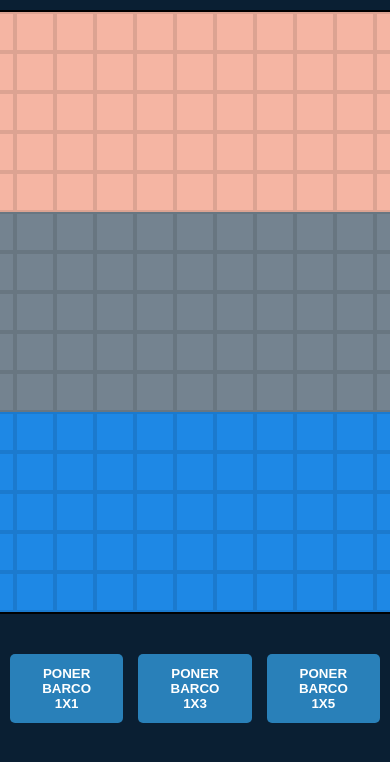
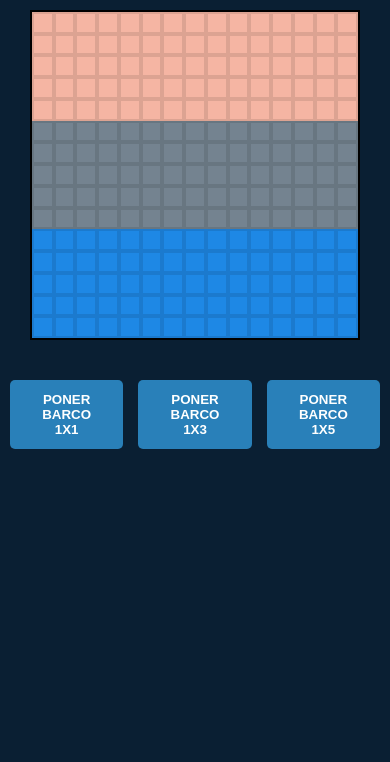
Before and after one commit to UNIZAR-30226-2026-07/BombaVa-FrontendWeb, a React (Vite) app in the folder bombava-frontend/: page /configurar in a window 390 px wide. Shown: the top 762 px of the page. Built offline with nearby package versions, Linux system fonts and the light colour scheme.

Commit message:
FIX: Tablero de juego hecho de manera responsive

```diff
--- a/bombava-frontend/src/componentes/barco/Barco.jsx
+++ b/bombava-frontend/src/componentes/barco/Barco.jsx
@@ -1,4 +1,4 @@
-import { TAMANO_CELDA } from '../../utils/constantes.js';
+import { TAMANO_TABLERO } from '../../utils/constantes.js';
 import '../../styles/Barco.css';
 
 /* Estructura de 'barco':
@@ -13,19 +13,22 @@ import '../../styles/Barco.css';
 */
 const Barco = ({ barco, estaSeleccionado, onClick }) => {
 
-  // Calculamos la posición del barco
-  const PosIzq = barco.posicion.x * TAMANO_CELDA;
-  const PosArriba = barco.posicion.y * TAMANO_CELDA;
+  const esHorizontal = barco.orientacion === 'E' || barco.orientacion === 'O';
 
-  const esHorizontal = barco.orientacion === 'E' || barco.orientacion === 'O';
+  // Calculamos la posición y dimensiones en porcentajes relativos al tablero
+  // Ya que el tablero será responsive, el tamaño de la celda cambia, por lo que hay que calcularlo
+  // en base al tamaño del tablero.
+  const porcentajeCelda = 100 / TAMANO_TABLERO;
+  const PosIzq = barco.posicion.x * porcentajeCelda;
+  const PosArriba = barco.posicion.y * porcentajeCelda;
 
   let ancho, alto;
   if (esHorizontal) {
-    ancho = TAMANO_CELDA * barco.tamano;
-    alto = TAMANO_CELDA;
+    ancho = porcentajeCelda * barco.tamano;
+    alto = porcentajeCelda;
   } else {
-    ancho = TAMANO_CELDA;
-    alto = TAMANO_CELDA * barco.tamano;
+    ancho = porcentajeCelda;
+    alto = porcentajeCelda * barco.tamano;
   }
 
   //Nombre de la clase basado en el estado y tipo del barco
@@ -38,10 +41,10 @@ const Barco = ({ barco, estaSeleccionado, onClick }) => {
     <div
       className={nombreClase}
       style={{
-        left: `${PosIzq}px`,
-        top: `${PosArriba}px`,
-        width: `${ancho}px`,
-        height: `${alto}px`,
+        left: `${PosIzq}%`,
+        top: `${PosArriba}%`,
+        width: `${ancho}%`,
+        height: `${alto}%`,
       }}
     >
       {/*Divido la parte visual y la de la entidad de barco,
@@ -50,21 +53,24 @@ const Barco = ({ barco, estaSeleccionado, onClick }) => {
         onClick={(e) => {
           // Calculamos la celda exacta en la que se hizo click
 
-          // Obtenemos la posición exacta del clic dentro de la pantalla
-          // e.target es el elemento HTML y getBoundingClientRect() devuelve
-          // información sobre su posición en el navegador, es decir, dónde
-          // empieza el barco en la pantalla, sus márgenes left y top
+          // Obtenemos la posición del barco en pixeles, respecto al contenedor del tablero
           const rect = e.target.getBoundingClientRect();
+          // Posición del click respecto a la esquina superior izquierda del barco
           const clickXEnPixeles = e.clientX - rect.left;
           const clickYEnPixeles = e.clientY - rect.top;
 
-          // Calculamos el offset de las celdas respecto a la posición celda de
-          // arriba a la izquierda.
-          const movimientoCeldasX = Math.floor(clickXEnPixeles / TAMANO_CELDA);
-          const movimientoCeldasY = Math.floor(clickYEnPixeles / TAMANO_CELDA);
+          // Calculamos el tamaño en pixeles que ocupa una sola celda visualmente ahora mismo
+          // Como es responsive, el tamaño de la celda cambia, por lo que hay que calcularlo
+          const tamanoCeldaPxWidth = rect.width / (esHorizontal ? barco.tamano : 1);
+          const tamanoCeldaPxHeight = rect.height / (esHorizontal ? 1 : barco.tamano);
 
-          // Calculamos la celda clicada sumando el offset a la
-          // posición del barco.
+          // Dado el tamaño en pixeles de una celda y la posición en pixeles del click,
+          // calculamos el numero de celdas respecto a la posición superior izquierda del barco.
+          const movimientoCeldasX = Math.floor(clickXEnPixeles / tamanoCeldaPxWidth);
+          const movimientoCeldasY = Math.floor(clickYEnPixeles / tamanoCeldaPxHeight);
+
+          // Calculamos la celda clicada sumando el offset(número de celdas) a la
+          // posición del barco(la posición de la primera celda del barco).
           const celdaClicadaX = barco.posicion.x + movimientoCeldasX;
           const celdaClicadaY = barco.posicion.y + movimientoCeldasY;
 
--- a/bombava-frontend/src/componentes/tablero/Celda.jsx
+++ b/bombava-frontend/src/componentes/tablero/Celda.jsx
@@ -1,4 +1,4 @@
-import { TAMANO_CELDA,COLORES_TERRENO } from '../../utils/constantes.js';
+import { COLORES_TERRENO } from '../../utils/constantes.js';
 import '../../styles/Celda.css';
 
 const Celda = ({ x, y, tipo_terreno, enRangoAtaque, onClick }) => {
@@ -10,9 +10,9 @@ const Celda = ({ x, y, tipo_terreno, enRangoAtaque, onClick }) => {
       className={tipoCelda}
       onClick={() => onClick(x, y)}
       style={{
-          width: `${TAMANO_CELDA}px`,
-          height: `${TAMANO_CELDA}px`,
-          backgroundColor: COLORES_TERRENO[tipo_terreno]
+        width: '100%',
+        height: '100%',
+        backgroundColor: COLORES_TERRENO[tipo_terreno]
       }}
     >
     </div>
--- a/bombava-frontend/src/componentes/tablero/Tablero.jsx
+++ b/bombava-frontend/src/componentes/tablero/Tablero.jsx
@@ -35,9 +35,9 @@ const generarMapaConfiguracion = () => {
       // Ejemplo de mapa con un isla -> Habría que cambiarlo para que sea mejor.
       if (y >= 10) {
         tipoterreno = TERRENO.AGUA;
-      } else if (y>=5){
+      } else if (y >= 5) {
         tipoterreno = TERRENO.NO_VISION;
-      }else{
+      } else {
         tipoterreno = TERRENO.NO_VISION_ENEMIGO;
       }
 
@@ -69,9 +69,11 @@ const Tablero = ({ onCellClick, configurar, celdasEnRango }) => {
   return (
     <div className="tablero"
       style={{
-        // Aplicamos el formato de cuadricula
-        gridTemplateColumns: `repeat(${TAMANO_TABLERO}, ${TAMANO_CELDA}px)`,
-        gridTemplateRows: `repeat(${TAMANO_TABLERO}, ${TAMANO_CELDA}px)`
+        // Aplicamos el formato de cuadricula usando fracciones (1fr) para ser responsive
+        // Se crean TAMANO_TABLERO columnas y TAMANO_TABLERO filas. Cada columna y cada
+        // fila ocupa 1fr de espacio, es decir, del esapcio total se divide entre TAMANO_TABLERO
+        gridTemplateColumns: `repeat(${TAMANO_TABLERO}, 1fr)`,
+        gridTemplateRows: `repeat(${TAMANO_TABLERO}, 1fr)`
       }}
     >
       {/*Mapeamos el mapa para mostrar cada celda*/}
--- a/bombava-frontend/src/styles/Combate.css
+++ b/bombava-frontend/src/styles/Combate.css
@@ -2,21 +2,29 @@
 .combate-contenedor {
     display: flex;
     flex-direction: row;
+    flex-wrap: wrap;
+    /* Permite que si la pantalla es muy pequeña, los elementos se adapten
+    y se pongan en una sola columna */
     align-items: flex-start;
     padding: 1.5%;
-    gap: 8%;
+    gap: 4%;
     /* Separación entre las tres columnas */
     background-color: #0a1f33;
     box-sizing: border-box;
+    min-height: 100vh;
 }
 
 /*COLUMNA IZQUIERDA: Barras de recuros y el Mapa */
 .combate-columna-izquierda {
     display: flex;
     flex-direction: column;
-    gap: 5px;
-    /* Separación entre las barras y el mapa */
-    min-width: max-content;
+    gap: 15px;
+    /*espacio entre los elementos*/
+    flex: 1.5;
+    /*Tamaño relativo de la columna, 1.5 la de la izquierda y 1 la central y la derecha*/
+    min-width: 300px;
+    /*Ancho minimo de la columna*/
+    box-sizing: border-box;
 }
 
 .recursos-contendor {
@@ -30,11 +38,12 @@
 
 .mapa-contendor {
     background: linear-gradient(to bottom, #b68d68, #8b5e3c);
-    padding: 1%;
+    padding: 2%;
     border-radius: 10px;
     box-shadow: 0 4px 4px rgba(0, 0, 0, 0.5);
-    width: max-content;
-    height: max-content;
+    width: 100%;
+    max-width: 700px;
+    box-sizing: border-box;
 }
 
 /*COLUMNA CENTRAL: Botones de ataque/movimiento */
@@ -44,9 +53,14 @@
     align-items: center;
     background: linear-gradient(to bottom, #b68d68, #8b5e3c);
     border-radius: 10px;
-    padding: 1%;
+    padding: 1rem;
     box-shadow: 0 4px 8px rgba(0, 0, 0, 0.4);
     align-self: center;
+    flex: 1;
+    /*Tamaño relativo de la columna*/
+    min-width: 250px;
+    /*Ancho minimo de la columna*/
+    box-sizing: border-box;
 }
 
 .titulo-acciones {
@@ -75,4 +89,9 @@
 .combate-columna-derecha {
     display: flex;
     flex-direction: column;
+    flex: 1;
+    /*Tamaño relativo de la columna*/
+    min-width: 250px;
+    /*Ancho minimo de la columna*/
+    box-sizing: border-box;
 }
--- a/bombava-frontend/src/styles/ConfigFlota.css
+++ b/bombava-frontend/src/styles/ConfigFlota.css
@@ -1,39 +1,59 @@
 /* Contenedor principal de la pantalla de configuración */
 .mapa_config {
-  position: relative; /* Para que los barcos usen este origen (0,0) */
+  position: relative;
+  /* Para que los barcos usen este origen (0,0) */
   display: flex;
-  flex-direction: column; /* Alinea los hijos (Tablero, Barcos, Botones) en vertical */
-  align-items: center;    /* Centra todo horizontalmente */
+  flex-direction: column;
+  /* Alinea los hijos (Tablero, Barcos, Botones) en vertical */
+  align-items: center;
+  /* Centra todo horizontalmente */
   padding: 10px;
   border-radius: 8px;
   margin: 0px;
 }
 
 .contenedor-horizontal {
-  display: flex;
-  flex-direction: row; /* Alinea tablero y panel de lado a lado */
+  display: grid;
+  grid-template-columns: 1fr minmax(0, 550px) 1fr;
+  /* 1fr: columna izquierda (vacía), minmax(0, 550px): columna central (tablero), 1fr: columna derecha (botones) */
   align-items: flex-start;
-  gap: 20px; /* Espacio entre el tablero y los botones */
+  /* Alinea los elementos hacia arriba */
+  gap: 20px;
+  /* Espacio entre el tablero y los botones */
   margin-bottom: 20px;
+  width: 100%;
 }
 
 .panel-lateral {
   background-color: #2c3e50;
   color: white;
-  right: -200px; /* Lo pone fuera del tablero, a la derecha */
+  grid-column: 3;
+  /*Columna derecha*/
+  justify-self: flex-start;
+  /*Alinea el contenido a la izquierda*/
   padding: 20px;
   border-radius: 8px;
   display: flex;
   flex-direction: column;
   gap: 10px;
   min-width: 150px;
-  box-shadow: 2px 2px 10px rgba(0,0,0,0.3);
+  box-shadow: 2px 2px 10px rgba(0, 0, 0, 0.3);
 }
 
 .tablero-contenedor {
-    position: relative; /* Los barcos ahora usarán ESTE div como (0,0) */
-    width: fit-content; /* Se ajusta al tamaño del tablero */
-    margin: 0 auto;    /* Lo mantiene centrado si es necesario */
+  position: relative;
+  /* Los barcos usarán ESTE div como contenedor */
+  grid-column: 2;
+  width: 100%;
+  max-width: 550px;
+  /* Tamaño máximo */
+  aspect-ratio: 1 / 1;
+  /*Mantiene la proporción 1:1, la de un cuadrado, que es el tablero*/
+  background-color: rgb(30, 130, 220);
+  border: 2px solid rgb(0, 0, 0);
+  box-sizing: border-box;
+  margin: 0 auto;
+  /* Lo mantiene centrado */
 }
 
 /* Contenedor de los botones de selección de barco */
@@ -66,7 +86,7 @@
 }
 
 /*Lo hago para que el boton de eliminar sea de otro color*/
-.eliminarBarco-btn{
+.eliminarBarco-btn {
   padding: 12px 24px;
   font-weight: bold;
   text-transform: uppercase;
--- a/bombava-frontend/src/styles/Mapa.css
+++ b/bombava-frontend/src/styles/Mapa.css
@@ -1,4 +1,9 @@
 .mapa {
   position: relative;
-  width: fit-content;
+  width: 100%;
+  aspect-ratio: 1 / 1;
+  /*Mantiene la proporción 1:1, la de un cuadrado, que es el tablero*/
+  background-color: rgb(30, 130, 220);
+  border: 2px solid rgb(0, 0, 0);
+  box-sizing: border-box;
 }
--- a/bombava-frontend/src/styles/Tablero.css
+++ b/bombava-frontend/src/styles/Tablero.css
@@ -1,7 +1,5 @@
-
 .tablero {
   display: grid;
-  background-color: rgb(30, 136, 229);
-  border: 2px solid rgb(0, 0, 0);
-  width: fit-content;
+  width: 100%;
+  height: 100%;
 }
```
